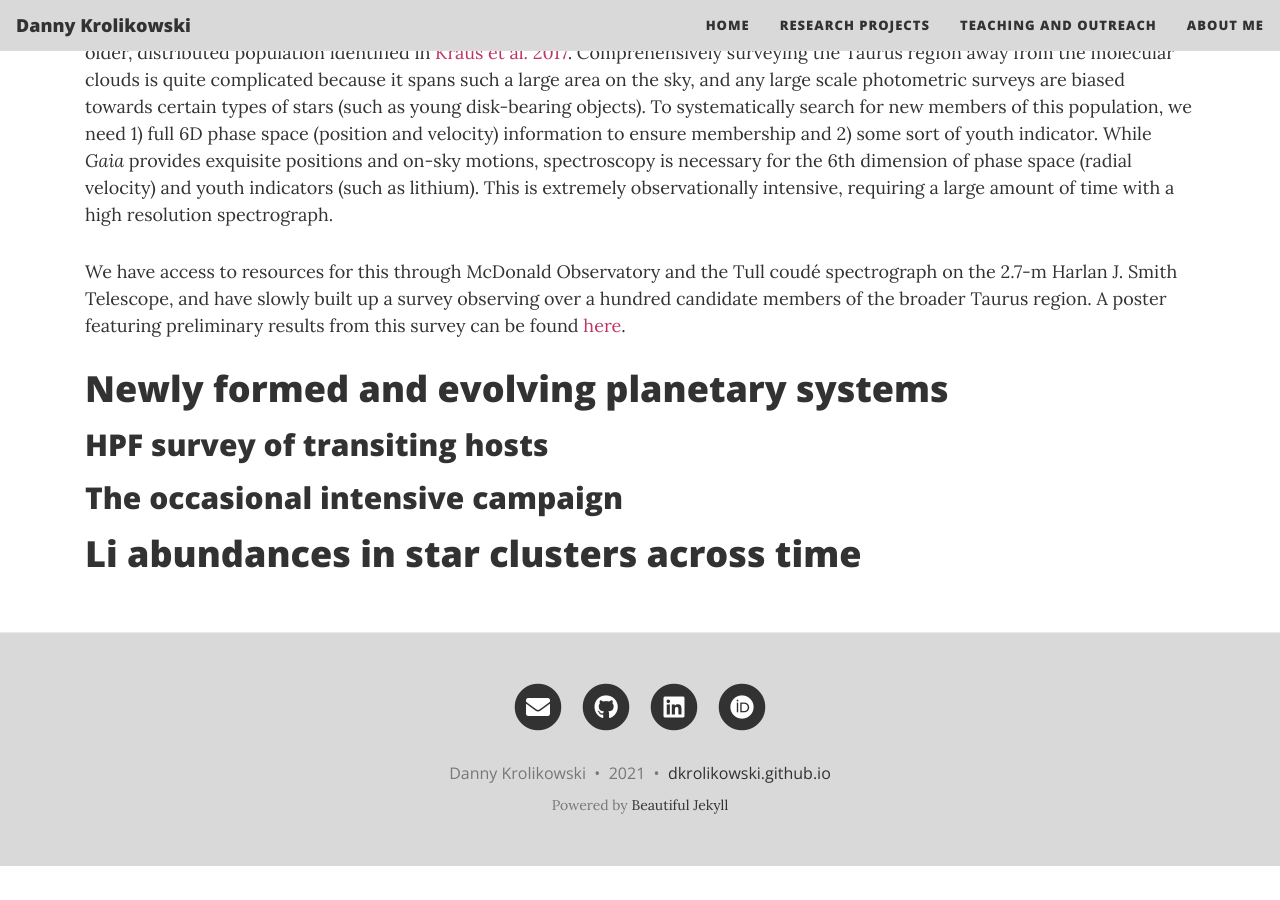
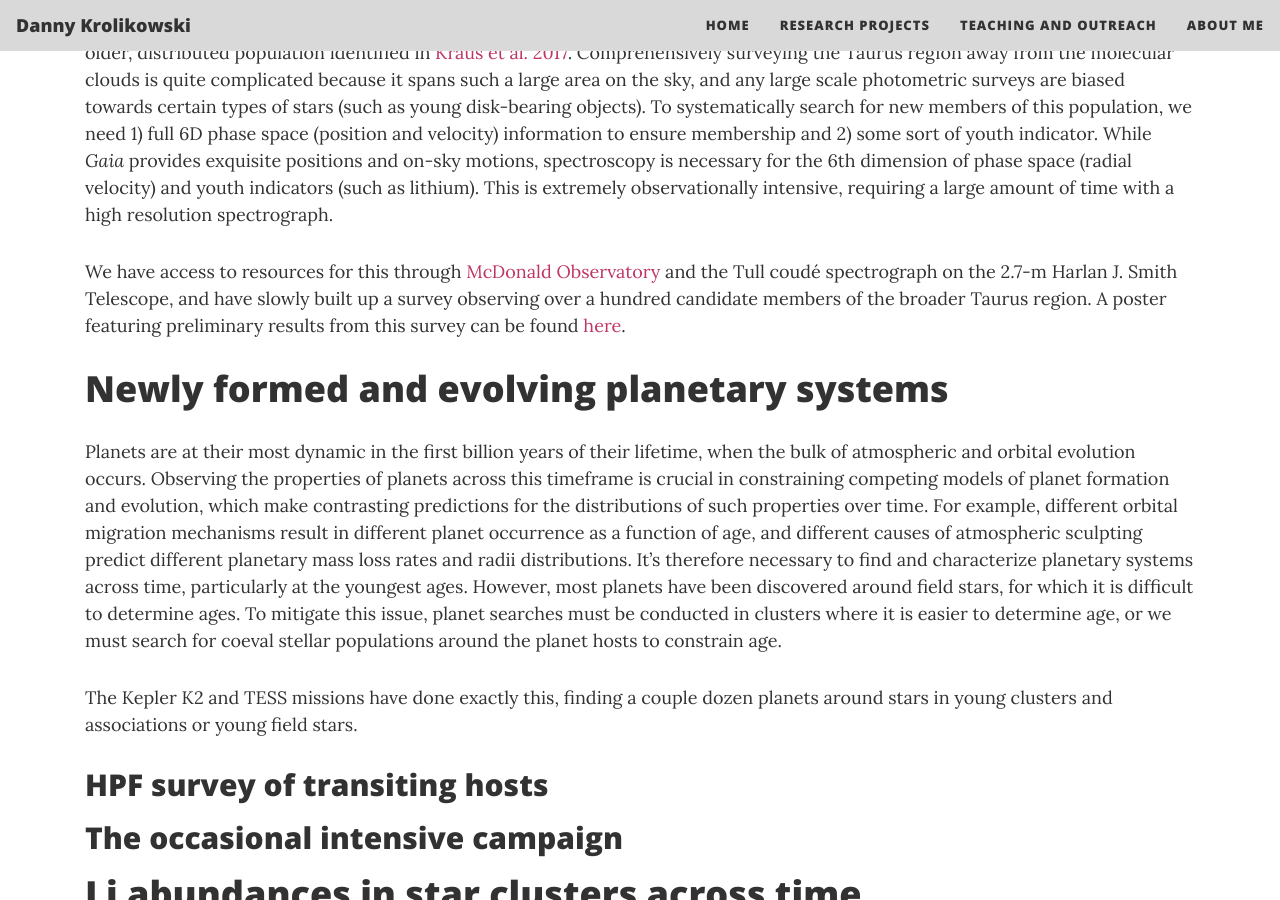
Before and after one commit to dkrolikowski/dkrolikowski.github.io, a Jekyll site: the page built from research.md, in a window 1280 px wide and 900 px high, scrolled down 2406 px. Built offline with Jekyll 4.4.1, drawn with Linux system fonts in a browser that asks for light colours; nearby versions of some CDN libraries; before the commit the page ends 3272 px from its top, so only the background shows below that.

Commit message:
starting planet section

```diff
--- a/research.md
+++ b/research.md
@@ -35,9 +35,13 @@ The region as a whole is fairly coherent in kinematics, although there is some h
 
 For my second year project at UT, I also started a spectroscopic survey for new members of the Taurus region, particularly in the older, distributed population identified in [Kraus et al. 2017](https://ui.adsabs.harvard.edu/abs/2017ApJ...838..150K/abstract). Comprehensively surveying the Taurus region away from the molecular clouds is quite complicated because it spans such a large area on the sky, and any large scale photometric surveys are biased towards certain types of stars (such as young disk-bearing objects). To systematically search for new members of this population, we need 1) full 6D phase space (position and velocity) information to ensure membership and 2) some sort of youth indicator. While *Gaia* provides exquisite positions and on-sky motions, spectroscopy is necessary for the 6th dimension of phase space (radial velocity) and youth indicators (such as lithium). This is extremely observationally intensive, requiring a large amount of time with a high resolution spectrograph.
 
-We have access to resources for this through McDonald Observatory and the Tull coudé spectrograph on the 2.7-m Harlan J. Smith Telescope, and have slowly built up a survey observing over a hundred candidate members of the broader Taurus region. A poster featuring preliminary results from this survey can be found [here](/assets/pubs/poster_coolstars20.pdf).
+We have access to resources for this through [McDonald Observatory](https://mcdonald.utexas.edu) and the Tull coudé spectrograph on the 2.7-m Harlan J. Smith Telescope, and have slowly built up a survey observing over a hundred candidate members of the broader Taurus region. A poster featuring preliminary results from this survey can be found [here](/assets/pubs/poster_coolstars20.pdf).
 
 # Newly formed and evolving planetary systems
+
+Planets are at their most dynamic in the first billion years of their lifetime, when the bulk of atmospheric and orbital evolution occurs. Observing the properties of planets across this timeframe is crucial in constraining competing models of planet formation and evolution, which make contrasting predictions for the distributions of such properties over time. For example, different orbital migration mechanisms result in different planet occurrence as a function of age, and different causes of atmospheric sculpting predict different planetary mass loss rates and radii distributions. It's therefore necessary to find and characterize planetary systems across time, particularly at the youngest ages. However, most planets have been discovered around field stars, for which it is difficult to determine ages. To mitigate this issue, planet searches must be conducted in clusters where it is easier to determine age, or we must search for coeval stellar populations around the planet hosts to constrain age.
+
+The Kepler K2 and TESS missions have done exactly this, finding a couple dozen planets around stars in young clusters and associations or young field stars.
 
 ## HPF survey of transiting hosts
 
```
